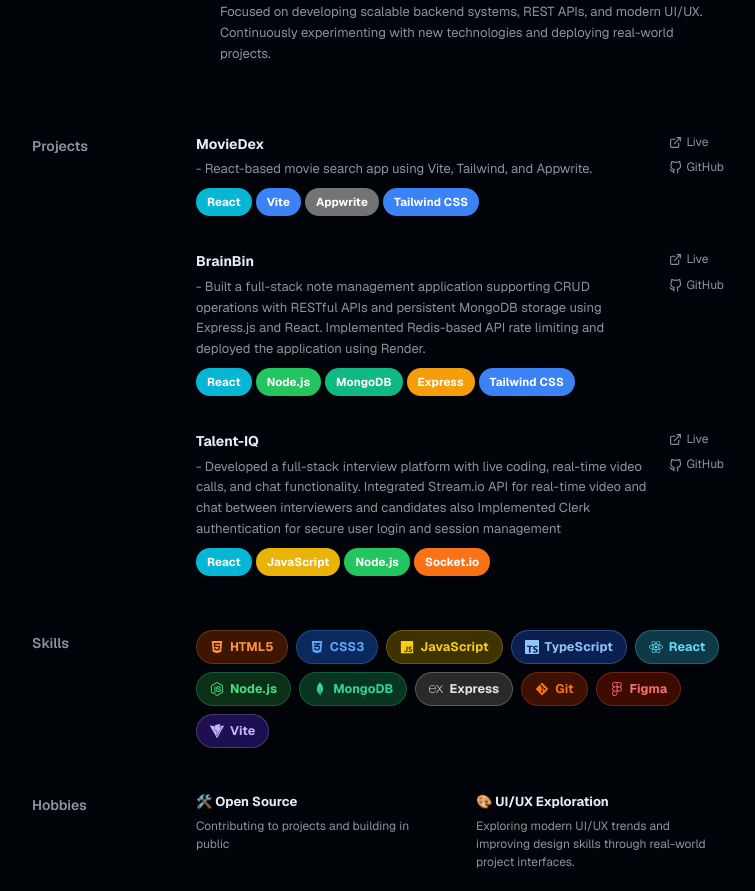
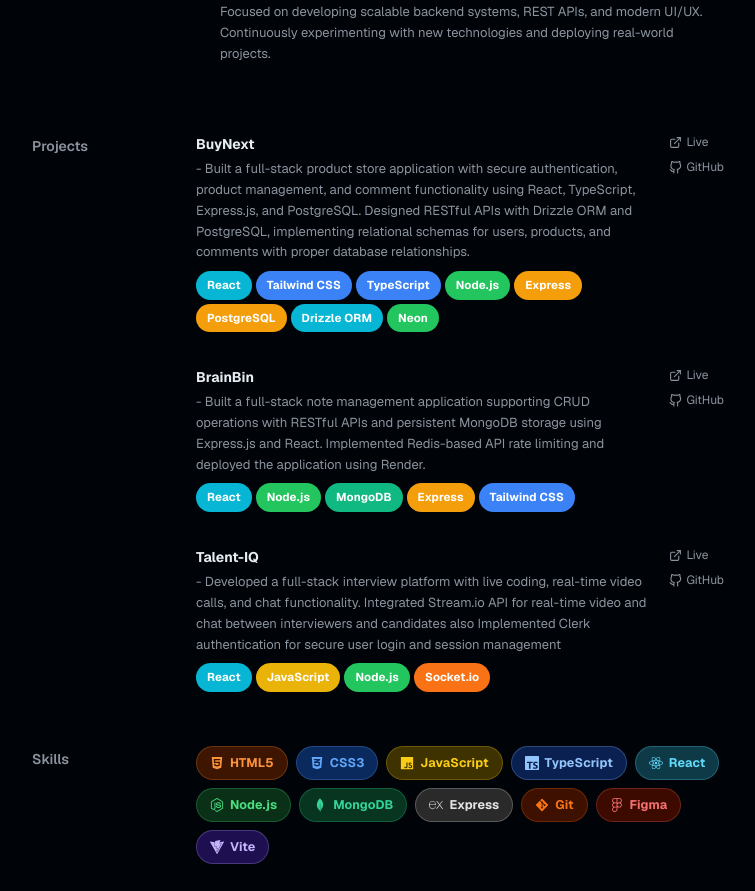
Before and after one commit to withsarath/main-portfolio, a React (Vite) app: page /about in a window 1280 px wide. Shown: the part 861-1752 px from the top of the page, without its empty margins (262-1017 px from the left). Built offline with nearby package versions, Linux system fonts and the light colour scheme.

Commit message:
fixed some color bugs

```diff
--- a/src/pages/About.jsx
+++ b/src/pages/About.jsx
@@ -48,13 +48,21 @@
 
 const projects = [
   {
-    title: "MovieDex",
-    desc: " - React-based movie search app using Vite, Tailwind, and Appwrite.",
+    title: "BuyNext",
+    desc: "- Built a full-stack product store application with secure authentication, product management, and comment functionality using React, TypeScript, Express.js, and PostgreSQL. Designed RESTful APIs with Drizzle ORM and PostgreSQL, implementing relational schemas for users, products, and comments with proper database relationships.",
     tags: [
-       { label: "React", bg: "rgb(6 182 212)", color: "rgb(255 255 255)" },
-      { label: "Vite", bg: "rgb(59 130 246)", color: "rgb(255 255 255)"  },
-      { label: "Appwrite", bg: "rgb(115 115 115 )", color:  "rgb(255 255 255)" },
-      { label: "Tailwind CSS", bg: "rgb(59 130 246)", color: "rgb(255 255 255)" },
+      { label: "React", bg: "rgb(6 182 212)", color: "rgb(255 255 255)" },
+      {
+        label: "Tailwind CSS",
+        bg: "rgb(59 130 246)",
+        color: "rgb(255 255 255)",
+      },
+      { label: "TypeScript", bg: "rgb(59 130 246)", color: "rgb(255 255 255)" },
+     { label: "Node.js", bg: "rgb(34 197 94)", color: "rgb(255 255 255)" },
+      { label: "Express", bg: "rgb(245 158 11)", color: "rgb(255 255 255)" },
+      { label: "PostgreSQL", bg: "rgb(245 158 11)", color: "rgb(255 255 255)" },
+      { label: "Drizzle ORM", bg: "rgb(6 182 212)", color: "rgb(255 255 255)" },
+      { label: "Neon",  bg: "rgb(34 197 94)", color: "rgb(255 255 255)" },
     ],
     live: "https://movie-dex-pied.vercel.app/",
     github: "https://github.com/withsarath/MovieDex",
@@ -67,7 +75,11 @@
       { label: "Node.js", bg: "rgb(34 197 94)", color: "rgb(255 255 255)" },
       { label: "MongoDB", bg: "rgb(16 185 129)", color: "rgb(255 255 255)" },
       { label: "Express", bg: "rgb(245 158 11)", color: "rgb(255 255 255)" },
-      { label: "Tailwind CSS", bg: "rgb(59 130 246)", color: "rgb(255 255 255)"},
+      {
+        label: "Tailwind CSS",
+        bg: "rgb(59 130 246)",
+        color: "rgb(255 255 255)",
+      },
     ],
     live: "https://brainbin.onrender.com/",
     github: "https://github.com/withsarath/BrainBin",
@@ -79,7 +91,7 @@
       { label: "React", bg: "rgb(6 182 212)", color: "rgb(255 255 255)" },
       { label: "JavaScript", bg: "rgb(234 179 8)", color: "rgb(255 255 255)" },
       { label: "Node.js", bg: "rgb(34 197 94)", color: "rgb(255 255 255)" },
-      { label: "Socket.io", bg:"rgb(249 115 22)", color: "rgb(255 255 255)" },
+      { label: "Socket.io", bg: "rgb(249 115 22)", color: "rgb(255 255 255)" },
     ],
     live: "https://talent-iq-knz5.onrender.com/",
     github: "https://github.com/withsarath/talent-IQ",
@@ -105,7 +117,7 @@
     title: "🛠️ Open Source",
     desc: "Contributing to projects and building in public",
   },
-   {
+  {
     title: "🎨 UI/UX Exploration",
     desc: "Exploring modern UI/UX trends and improving design skills through real-world project interfaces.",
   },
@@ -114,7 +126,10 @@
     desc: "A daily ritual that fuels focus, deep work, and long coding sessions.",
   },
 
-  { title: "🎬 Anime & Story Analysis", desc: "Breaking down stories, characters, and themes to understand what makes great narratives." },
+  {
+    title: "🎬 Anime & Story Analysis",
+    desc: "Breaking down stories, characters, and themes to understand what makes great narratives.",
+  },
 ];
 
 const About = () => (
@@ -233,7 +248,6 @@
       </div>
     </div>
 
-
     <div className="about-two-col">
       <div className="col-label">Hobbies</div>
       <div className="hobbies-flat">
```
